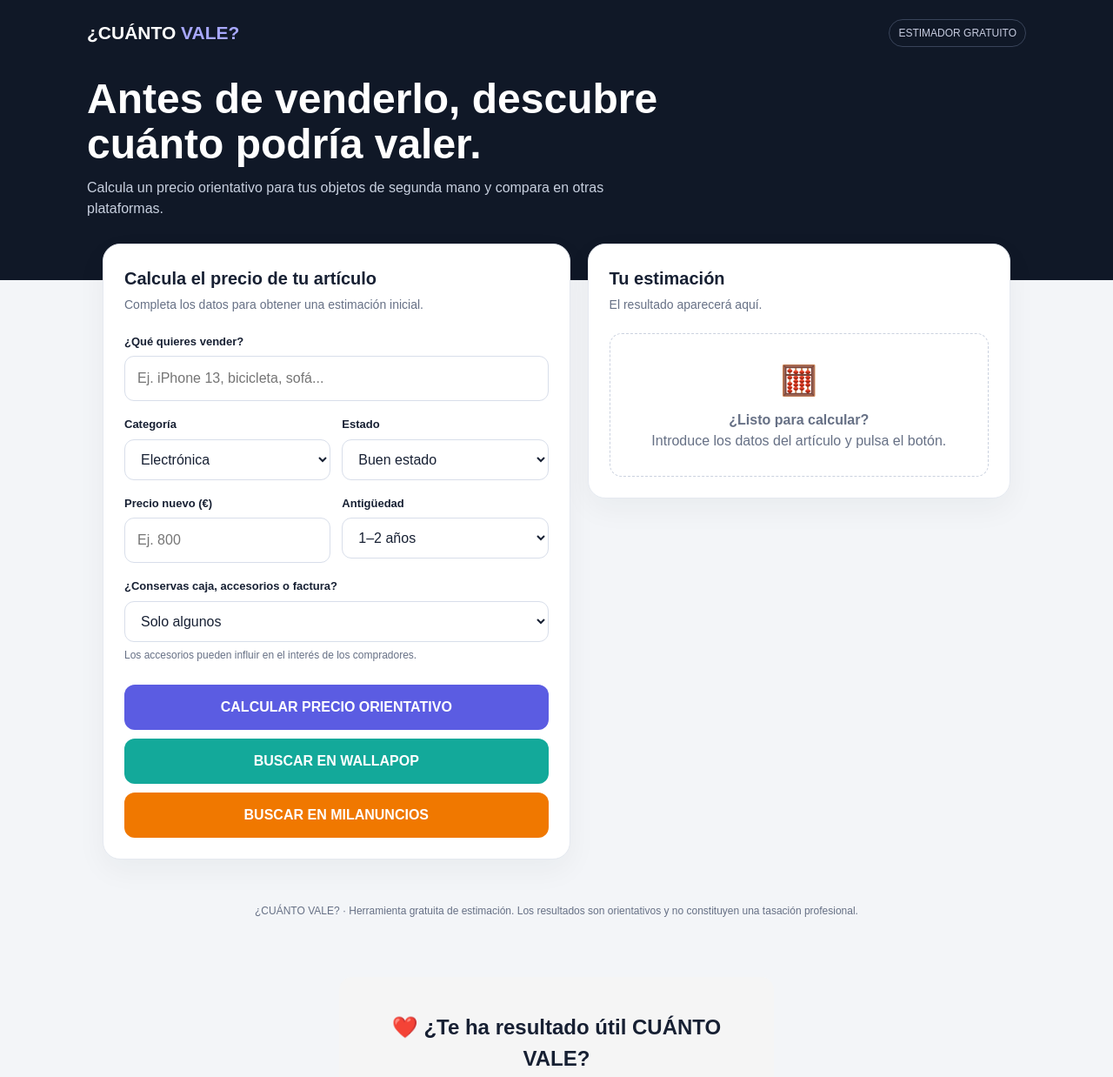
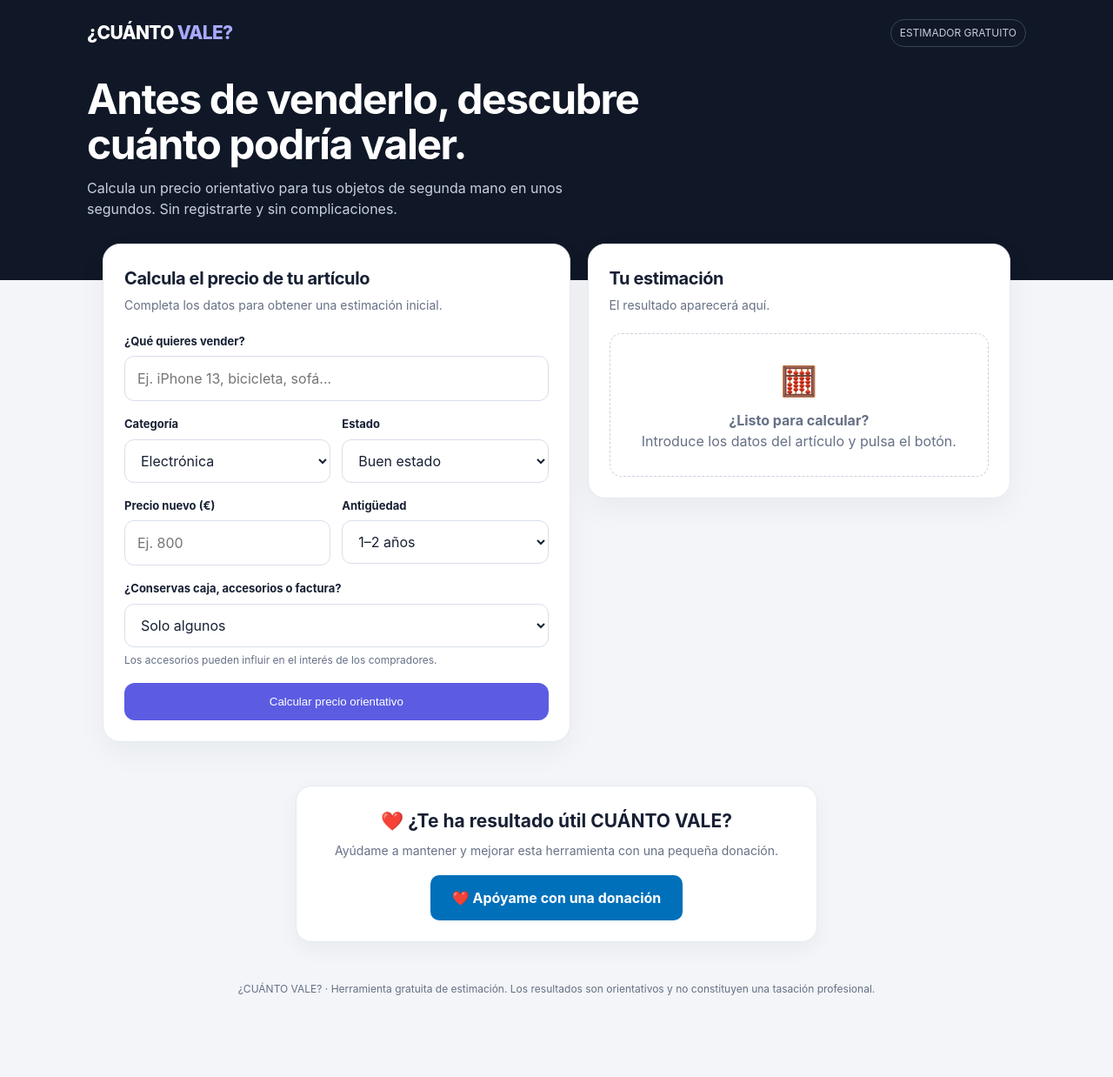
Before and after one commit to dwcity4-ai/cuanto-vale, a plain HTML site: page index.html in a window 1280 px wide. Shown: the top 1238 px of the page at 87% size. After the commit the page ends 1178 px from the top, so only its background shows below. Drawn offline with Linux system fonts and the light colour scheme.

Commit message:
Update index.html

```diff
--- a/index.html
+++ b/index.html
@@ -1,356 +1,85 @@
 
-<!DOCTYPE html>
+<!doctype html>
 <html lang="es">
 <head>
 <meta charset="utf-8">
 <meta name="viewport" content="width=device-width, initial-scale=1">
 <meta name="theme-color" content="#101827">
-<title>¿Cuánto Vale? — Comparador de segunda mano</title>
-
+<title>¿Cuánto Vale? — Estima el precio de segunda mano</title>
 <style>
-:root {
-  --bg: #f3f5f8;
-  --ink: #172033;
-  --muted: #667085;
-  --line: #e5e9f0;
-  --brand: #5b5ce2;
-  --brand2: #4546c8;
-  --card: #fff;
-}
-
-* {
-  box-sizing: border-box;
-}
-
-body {
-  margin: 0;
-  background: var(--bg);
-  color: var(--ink);
-  font: 16px/1.5 Arial, sans-serif;
-}
-
-header {
-  background: #101827;
-  color: #fff;
-  padding: 22px 20px 70px;
-}
-
-.top {
-  max-width: 1080px;
-  margin: auto;
-  display: flex;
-  align-items: center;
-  justify-content: space-between;
-  gap: 16px;
-}
-
-.logo {
-  font-weight: 850;
-  font-size: 21px;
-}
-
-.logo span {
-  color: #a8a8ff;
-}
-
-.tag {
-  font-size: 12px;
-  color: #c7cce0;
-  border: 1px solid #39445a;
-  padding: 6px 10px;
-  border-radius: 99px;
-}
-
-.hero {
-  max-width: 1080px;
-  margin: 34px auto 0;
-}
-
-.hero h1 {
-  font-size: clamp(30px, 5vw, 48px);
-  line-height: 1.08;
-  margin: 0 0 12px;
-  max-width: 700px;
-}
-
-.hero p {
-  color: #c8d0df;
-  margin: 0;
-  max-width: 620px;
-}
-
-main {
-  max-width: 1080px;
-  margin: -42px auto 50px;
-  padding: 0 18px;
-}
-
-.layout {
-  display: grid;
-  grid-template-columns: 1.05fr .95fr;
-  gap: 20px;
-  align-items: start;
-}
-
-.panel {
-  background: var(--card);
-  border: 1px solid var(--line);
-  border-radius: 20px;
-  padding: 24px;
-  box-shadow: 0 12px 34px #1720330c;
-}
-
-.panel h2 {
-  font-size: 20px;
-  margin: 0 0 5px;
-}
-
-.sub {
-  color: var(--muted);
-  font-size: 14px;
-  margin: 0 0 22px;
-}
-
-label {
-  display: block;
-  font-size: 13px;
-  font-weight: 700;
-  margin: 0 0 7px;
-}
-
-.field {
-  margin-bottom: 17px;
-}
-
-input, select {
-  width: 100%;
-  border: 1px solid #d8deea;
-  background: #fff;
-  border-radius: 11px;
-  padding: 13px 14px;
-  font: inherit;
-  color: var(--ink);
-}
-
-input:focus, select:focus {
-  border-color: var(--brand);
-  outline: none;
-  box-shadow: 0 0 0 3px #5b5ce21c;
-}
-
-.two {
-  display: grid;
-  grid-template-columns: 1fr 1fr;
-  gap: 13px;
-}
-
-.hint {
-  font-size: 12px;
-  color: var(--muted);
-  margin-top: 6px;
-}
-
-.btn {
-  width: 100%;
-  border: 0;
-  border-radius: 12px;
-  background: var(--brand);
-  color: white;
-  padding: 14px 18px;
-  font: inherit;
-  font-weight: 700;
-  cursor: pointer;
-  margin-top: 8px;
-}
-
-.btn:hover {
-  background: var(--brand2);
-}
-
-.market-btn {
-  width: 100%;
-  border: 0;
-  border-radius: 12px;
-  color: white;
-  padding: 14px 18px;
-  font: inherit;
-  font-weight: 700;
-  cursor: pointer;
-  margin-top: 10px;
-}
-
-.wallapop {
-  background: #13a99a;
-}
-
-.milanuncios {
-  background: #f07800;
-}
-
-.market-btn:hover {
-  opacity: .88;
-}
-
-.result {
-  position: sticky;
-  top: 18px;
-  overflow: hidden;
-}
-
-.result-top {
-  background: linear-gradient(135deg, #292b74, #5b5ce2);
-  color: white;
-  padding: 24px;
-  border-radius: 15px;
-  margin-bottom: 20px;
-}
-
-.eyebrow {
-  font-size: 12px;
-  text-transform: uppercase;
-  letter-spacing: 1.1px;
-  color: #d7d7ff;
-  font-weight: 750;
-}
-
-.price {
-  font-size: 48px;
-  font-weight: 850;
-  line-height: 1.15;
-  margin: 7px 0;
-}
-
-.result-top p {
-  color: #e1e2ff;
-  font-size: 13px;
-  margin: 0;
-}
-
-.price-row {
-  display: flex;
-  justify-content: space-between;
-  gap: 12px;
-  padding: 14px 0;
-  border-bottom: 1px solid var(--line);
-}
-
-.price-row span:first-child {
-  color: var(--muted);
-  font-size: 14px;
-}
-
-.price-row strong {
-  font-size: 15px;
-}
-
-.empty {
-  border: 1px dashed #cbd2df;
-  border-radius: 14px;
-  padding: 28px 18px;
-  text-align: center;
-  color: var(--muted);
-}
-
-.empty .emoji {
-  font-size: 34px;
-  margin-bottom: 8px;
-}
-
-.note {
-  font-size: 12px;
-  color: var(--muted);
-  line-height: 1.55;
-  margin: 17px 0 0;
-}
-
-.pill {
-  display: inline-block;
-  background: #e9f7f0;
-  color: #14734f;
-  padding: 5px 9px;
-  border-radius: 99px;
-  font-size: 11px;
-  font-weight: 750;
-  margin-top: 12px;
-}
-
-footer {
-  max-width: 1080px;
-  margin: 0 auto;
-  padding: 0 18px 32px;
-  color: var(--muted);
-  font-size: 12px;
-  text-align: center;
-}
-
-@media(max-width:760px) {
-  header {
-    padding-bottom: 62px;
-  }
-
-  .layout {
-    grid-template-columns: 1fr;
-  }
-
-  .result {
-    position: static;
-  }
-
-  .panel {
-    padding: 19px;
-  }
-
-  .hero {
-    margin-top: 28px;
-  }
-
-  .two {
-    grid-template-columns: 1fr 1fr;
-  }
-}
-
-@media(max-width:420px) {
-  .two {
-    grid-template-columns: 1fr;
-  }
-
-  .price {
-    font-size: 42px;
-  }
-}
+:root{--bg:#f3f5f8;--ink:#172033;--muted:#667085;--line:#e5e9f0;--brand:#5b5ce2;--brand2:#4546c8;--green:#14845b;--card:#fff}
+*{box-sizing:border-box}
+body{margin:0;background:var(--bg);color:var(--ink);font:16px/1.5 Inter,ui-sans-serif,system-ui,-apple-system,Segoe UI,Roboto,Arial,sans-serif}
+header{background:#101827;color:#fff;padding:22px 20px 70px}
+.top{max-width:1080px;margin:auto;display:flex;align-items:center;justify-content:space-between;gap:16px}
+.logo{font-weight:850;letter-spacing:-.7px;font-size:21px}
+.logo span{color:#a8a8ff}
+.tag{font-size:12px;color:#c7cce0;border:1px solid #39445a;padding:6px 10px;border-radius:99px}
+.hero{max-width:1080px;margin:34px auto 0}
+.hero h1{font-size:clamp(30px,5vw,48px);line-height:1.08;letter-spacing:-1.5px;margin:0 0 12px;max-width:700px}
+.hero p{color:#c8d0df;margin:0;max-width:620px}
+main{max-width:1080px;margin:-42px auto 50px;padding:0 18px}
+.layout{display:grid;grid-template-columns:1.05fr .95fr;gap:20px;align-items:start}
+.panel{background:var(--card);border:1px solid var(--line);border-radius:20px;padding:24px;box-shadow:0 12px 34px #1720330c}
+.panel h2{font-size:20px;margin:0 0 5px;letter-spacing:-.4px}
+.sub{color:var(--muted);font-size:14px;margin:0 0 22px}
+label{display:block;font-size:13px;font-weight:700;margin:0 0 7px}
+.field{margin-bottom:17px}
+input,select{width:100%;border:1px solid #d8deea;background:#fff;border-radius:11px;padding:13px 14px;font:inherit;color:var(--ink);outline:none}
+input:focus,select:focus{border-color:var(--brand);box-shadow:0 0 0 3px #5b5ce21c}
+.two{display:grid;grid-template-columns:1fr 1fr;gap:13px}
+.hint{font-size:12px;color:var(--muted);margin-top:6px}
+.btn{width:100%;border:0;border-radius:12px;background:var(--brand);color:white;padding:14px 18px;font:700 15px inherit;cursor:pointer;transition:.15s}
+.btn:hover{background:var(--brand2);transform:translateY(-1px)}
+.result{position:sticky;top:18px;overflow:hidden}
+.result-top{background:linear-gradient(135deg,#292b74,#5b5ce2);color:white;padding:24px;border-radius:15px;margin-bottom:20px}
+.eyebrow{font-size:12px;text-transform:uppercase;letter-spacing:1.1px;color:#d7d7ff;font-weight:750}
+.price{font-size:48px;font-weight:850;letter-spacing:-2px;line-height:1.15;margin:7px 0}
+.result-top p{color:#e1e2ff;font-size:13px;margin:0}
+.price-row{display:flex;justify-content:space-between;gap:12px;padding:14px 0;border-bottom:1px solid var(--line)}
+.price-row:last-child{border:0}
+.price-row span:first-child{color:var(--muted);font-size:14px}
+.price-row strong{font-size:15px}
+.empty{border:1px dashed #cbd2df;border-radius:14px;padding:28px 18px;text-align:center;color:var(--muted)}
+.empty .emoji{font-size:34px;margin-bottom:8px}
+.note{font-size:12px;color:var(--muted);line-height:1.55;margin:17px 0 0}
+.pill{display:inline-block;background:#e9f7f0;color:#14734f;padding:5px 9px;border-radius:99px;font-size:11px;font-weight:750;margin-top:12px}
+.market-buttons{display:flex;flex-wrap:wrap;gap:10px;margin-top:20px}
+.market-buttons a{flex:1;min-width:130px;text-align:center;padding:12px 10px;border-radius:11px;text-decoration:none;color:white;font-weight:700;font-size:14px}
+.wallapop{background:#13a88a}
+.milanuncios{background:#ff8a00}
+.donation{max-width:600px;margin:35px auto 45px;padding:24px 18px;background:#fff;border:1px solid var(--line);border-radius:18px;text-align:center;box-shadow:0 8px 25px #1720330c}
+.donation h2{font-size:21px;margin:0 0 8px}
+.donation p{font-size:14px;color:var(--muted);margin:0 0 18px}
+.donation a{display:inline-block;background:#0070ba;color:white;padding:14px 25px;border-radius:10px;text-decoration:none;font-weight:bold}
+.donation a:hover{background:#005ea6}
+footer{max-width:1080px;margin:0 auto;padding:0 18px 32px;color:var(--muted);font-size:12px;text-align:center}
+@media(max-width:760px){header{padding-bottom:62px}.layout{grid-template-columns:1fr}.result{position:static}.panel{padding:19px}.hero{margin-top:28px}.two{grid-template-columns:1fr 1fr}}
+@media(max-width:420px){.two{grid-template-columns:1fr}.price{font-size:42px}}
 </style>
 </head>
-
 <body>
-
 <header>
   <div class="top">
     <div class="logo">¿CUÁNTO <span>VALE?</span></div>
     <div class="tag">ESTIMADOR GRATUITO</div>
   </div>
-
   <section class="hero">
     <h1>Antes de venderlo, descubre cuánto podría valer.</h1>
-    <p>Calcula un precio orientativo para tus objetos de segunda mano y compara en otras plataformas.</p>
+    <p>Calcula un precio orientativo para tus objetos de segunda mano en unos segundos. Sin registrarte y sin complicaciones.</p>
   </section>
 </header>
 
 <main>
 <div class="layout">
-
   <section class="panel">
     <h2>Calcula el precio de tu artículo</h2>
     <p class="sub">Completa los datos para obtener una estimación inicial.</p>
-
     <form id="form">
-
       <div class="field">
         <label for="product">¿Qué quieres vender?</label>
-        <input id="product"
-          placeholder="Ej. iPhone 13, bicicleta, sofá..."
-          maxlength="80" required>
+        <input id="product" placeholder="Ej. iPhone 13, bicicleta, sofá..." maxlength="80" required>
       </div>
-
       <div class="two">
         <div class="field">
           <label for="category">Categoría</label>
@@ -364,7 +93,6 @@ footer {
             <option value="other">Otros</option>
           </select>
         </div>
-
         <div class="field">
           <label for="condition">Estado</label>
           <select id="condition">
@@ -375,15 +103,11 @@ footer {
           </select>
         </div>
       </div>
-
       <div class="two">
         <div class="field">
           <label for="original">Precio nuevo (€)</label>
-          <input id="original" type="number"
-            min="1" max="1000000" step="0.01"
-            placeholder="Ej. 800" required>
+          <input id="original" type="number" min="1" max="1000000" step="0.01" placeholder="Ej. 800" required>
         </div>
-
         <div class="field">
           <label for="age">Antigüedad</label>
           <select id="age">
@@ -395,201 +119,119 @@ footer {
           </select>
         </div>
       </div>
-
       <div class="field">
-        <label for="extras">
-          ¿Conservas caja, accesorios o factura?
-        </label>
+        <label for="extras">¿Conservas caja, accesorios o factura?</label>
         <select id="extras">
           <option value="1.08">Sí, está completo</option>
           <option value="1" selected>Solo algunos</option>
           <option value="0.92">No</option>
         </select>
-        <div class="hint">
-          Los accesorios pueden influir en el interés de los compradores.
-        </div>
+        <div class="hint">Los accesorios pueden influir en el interés de los compradores.</div>
       </div>
-
-      <button class="btn" type="submit">
-        CALCULAR PRECIO ORIENTATIVO
-      </button>
-
-      <button class="market-btn wallapop"
-        type="button" onclick="buscarWallapop()">
-        BUSCAR EN WALLAPOP
-      </button>
-
-      <button class="market-btn milanuncios"
-        type="button" onclick="buscarMilanuncios()">
-        BUSCAR EN MILANUNCIOS
-      </button>
-
+      <button class="btn" type="submit">Calcular precio orientativo</button>
     </form>
   </section>
 
   <aside class="panel result" aria-live="polite">
     <h2>Tu estimación</h2>
     <p class="sub">El resultado aparecerá aquí.</p>
-
     <div id="empty" class="empty">
       <div class="emoji">🧮</div>
-      <strong>¿Listo para calcular?</strong>
-      <br>
+      <strong>¿Listo para calcular?</strong><br>
       <span>Introduce los datos del artículo y pulsa el botón.</span>
     </div>
-
     <div id="output" hidden>
-
       <div class="result-top">
         <div class="eyebrow">Precio recomendado de anuncio</div>
         <div class="price" id="recommended">—</div>
         <p id="summary">Estimación para tu artículo</p>
         <div class="pill">Estimación orientativa</div>
       </div>
+      <div class="price-row"><span>Para vender más rápido</span><strong id="quick">—</strong></div>
+      <div class="price-row"><span>Precio para negociar</span><strong id="negotiate">—</strong></div>
+      <div class="price-row"><span>Rango orientativo</span><strong id="range">—</strong></div>
+      <p class="note">Este cálculo usa reglas generales según los datos introducidos. No consulta anuncios ni ventas reales, y no garantiza el precio de mercado. Compara artículos equivalentes antes de publicar tu anuncio.</p>
 
-      <div class="price-row">
-        <span>Para vender más rápido</span>
-        <strong id="quick">—</strong>
+      <div class="market-buttons">
+        <a id="wallapop" class="wallapop" href="#" target="_blank" rel="noopener noreferrer">Buscar en Wallapop</a>
+        <a id="milanuncios" class="milanuncios" href="#" target="_blank" rel="noopener noreferrer">Buscar en Milanuncios</a>
       </div>
-
-      <div class="price-row">
-        <span>Precio para negociar</span>
-        <strong id="negotiate">—</strong>
-      </div>
-
-      <div class="price-row">
-        <span>Rango orientativo</span>
-        <strong id="range">—</strong>
-      </div>
-
-      <p class="note">
-        Este cálculo usa reglas generales según los datos introducidos.
-        No consulta anuncios ni ventas reales y no garantiza el precio
-        de mercado. Compara artículos equivalentes antes de publicar.
-      </p>
     </div>
   </aside>
-
 </div>
 </main>
 
-<footer>
-  ¿CUÁNTO VALE? · Herramienta gratuita de estimación.
-  Los resultados son orientativos y no constituyen una tasación profesional.
-</footer>
+<section class="donation">
+  <h2>❤️ ¿Te ha resultado útil CUÁNTO VALE?</h2>
+  <p>Ayúdame a mantener y mejorar esta herramienta con una pequeña donación.</p>
+  <a href="https://paypal.me/DanielLara920" target="_blank" rel="noopener noreferrer">
+    ❤️ Apóyame con una donación
+  </a>
+</section>
+
+<footer>¿CUÁNTO VALE? · Herramienta gratuita de estimación. Los resultados son orientativos y no constituyen una tasación profesional.</footer>
 
 <script>
+const form=document.getElementById('form');
 
-const form = document.getElementById('form');
-
-const euro = n => new Intl.NumberFormat('es-ES', {
-  style: 'currency',
-  currency: 'EUR',
-  maximumFractionDigits: 0
+const euro=n=>new Intl.NumberFormat('es-ES',{
+  style:'currency',
+  currency:'EUR',
+  maximumFractionDigits:0
 }).format(n);
 
-
-// MODELO ORIGINAL DE ESTIMACIÓN DE PRECIO
-
-form.addEventListener('submit', e => {
+form.addEventListener('submit',e=>{
   e.preventDefault();
 
-  const name = document.getElementById('product').value.trim();
-  const original = Number(document.getElementById('original').value);
+  const name=document.getElementById('product').value.trim();
+  const original=Number(document.getElementById('original').value);
 
-  if (!name || !Number.isFinite(original) || original <= 0) {
-    alert("Introduce el producto y su precio nuevo.");
+  if(!name||!Number.isFinite(original)||original<=0){
     return;
   }
 
-  const category = document.getElementById('category').value;
-  const condition = Number(document.getElementById('condition').value);
-  const age = Number(document.getElementById('age').value);
-  const extras = Number(document.getElementById('extras').value);
+  const category=document.getElementById('category').value;
+  const condition=Number(document.getElementById('condition').value);
+  const age=Number(document.getElementById('age').value);
+  const extras=Number(document.getElementById('extras').value);
 
-  const categoryFactor = {
-    phones: .92,
-    electronics: .82,
-    fashion: .55,
-    home: .62,
-    gaming: .78,
-    sports: .65,
-    other: .60
+  const categoryFactor={
+    phones:.92,
+    electronics:.82,
+    fashion:.55,
+    home:.62,
+    gaming:.78,
+    sports:.65,
+    other:.60
   }[category];
 
-  let estimate = original * condition * age * extras * categoryFactor;
+  let estimate=original*condition*age*extras*categoryFactor;
+  estimate=Math.max(5,Math.round(estimate/5)*5);
 
-  estimate = Math.max(5, Math.round(estimate / 5) * 5);
+  const quick=Math.max(5,Math.round(estimate*.85/5)*5);
+  const negotiate=Math.round(estimate*1.12/5)*5;
+  const low=Math.max(5,Math.round(estimate*.85/5)*5);
+  const high=Math.round(estimate*1.15/5)*5;
 
-  const quick = Math.max(5, Math.round(estimate * .85 / 5) * 5);
-  const negotiate = Math.round(estimate * 1.12 / 5) * 5;
-  const low = Math.max(5, Math.round(estimate * .85 / 5) * 5);
-  const high = Math.round(estimate * 1.15 / 5) * 5;
+  document.getElementById('recommended').textContent=euro(estimate);
+  document.getElementById('quick').textContent=euro(quick);
+  document.getElementById('negotiate').textContent=euro(negotiate);
+  document.getElementById('range').textContent=euro(low)+' – '+euro(high);
+  document.getElementById('summary').textContent=
+    name+' · '+document.getElementById('condition').selectedOptions[0].text;
 
-  document.getElementById('recommended').textContent = euro(estimate);
-  document.getElementById('quick').textContent = euro(quick);
-  document.getElementById('negotiate').textContent = euro(negotiate);
-  document.getElementById('range').textContent =
-    euro(low) + ' – ' + euro(high);
+  const productQuery=encodeURIComponent(name);
+  const slug=name.trim().replace(/\s+/g,'-');
 
-  document.getElementById('summary').textContent =
-    name + ' · ' +
-    document.getElementById('condition').selectedOptions[0].text;
+  document.getElementById('wallapop').href=
+    'https://es.wallapop.com/app/search?keywords='+productQuery;
 
-  document.getElementById('empty').hidden = true;
-  document.getElementById('output').hidden = false;
+  document.getElementById('milanuncios').href=
+    'https://www.milanuncios.com/anuncios/'+encodeURIComponent(slug)+'.htm';
+
+  document.getElementById('empty').hidden=true;
+  document.getElementById('output').hidden=false;
 });
-
-
-// BUSQUEDA EN WALLAPOP
-
-function obtenerBusqueda() {
-  const producto = document.getElementById('product').value.trim();
-
-  if (!producto) {
-    alert("Escribe primero el producto que quieres buscar.");
-    return null;
-  }
-
-  return producto;
-}
-
-function buscarWallapop() {
-  const busqueda = obtenerBusqueda();
-
-  if (!busqueda) return;
-
-  window.location.href =
-    "https://es.wallapop.com/app/search?keywords=" +
-    encodeURIComponent(busqueda);
-}
-
-
-// BUSQUEDA EN MILANUNCIOS
-
-function buscarMilanuncios() {
-  const busqueda = obtenerBusqueda();
-
-  if (!busqueda) return;
-
-  window.location.href =
-    "https://www.milanuncios.com/anuncios/" +
-    encodeURIComponent(busqueda.replace(/\s+/g, "-")) +
-    ".htm";
-}
-
 </script>
-
-<div style="text-align:center; margin:35px auto; padding:20px; background:#f5f5f5; border-radius:15px; max-width:500px;">
-  <h2>❤️ ¿Te ha resultado útil CUÁNTO VALE?</h2>
-  <p>Ayúdame a mantener y mejorar esta herramienta con una pequeña donación.</p>
-  <a href="https://paypal.me/DanielLara920"
-     target="_blank"
-     rel="noopener noreferrer"
-     style="display:inline-block; background:#0070ba; color:white; padding:14px 25px; border-radius:10px; text-decoration:none; font-weight:bold;">
-     ❤️ Apóyame con una donación
-  </a>
-</div>
-
 </body>
 </html>
```
